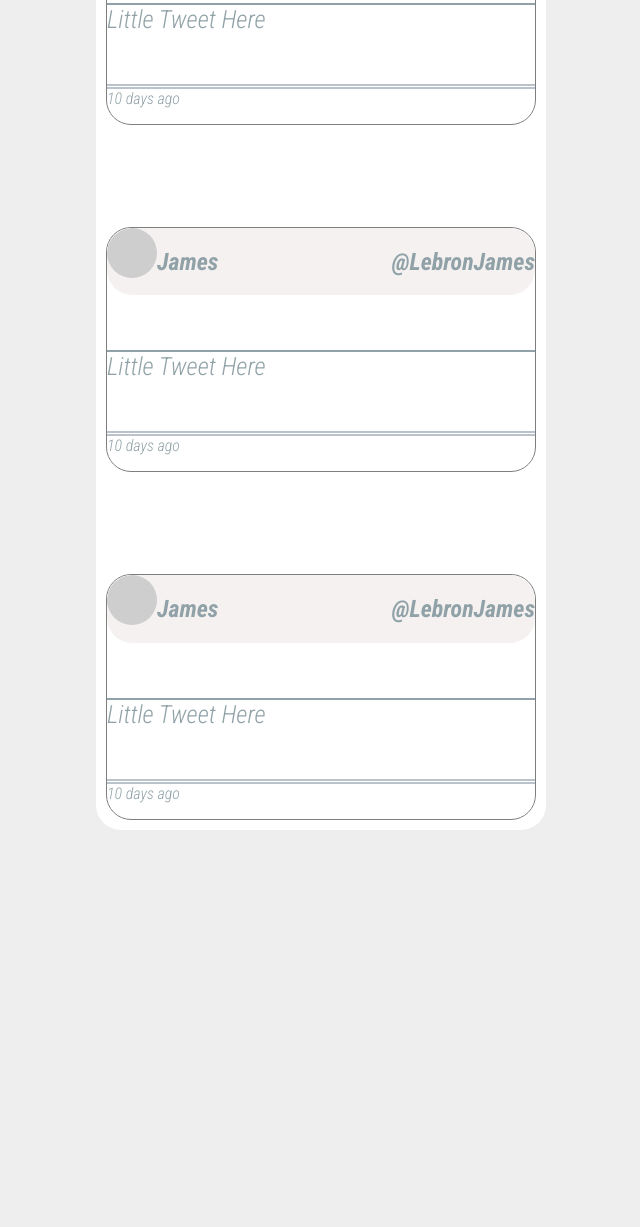
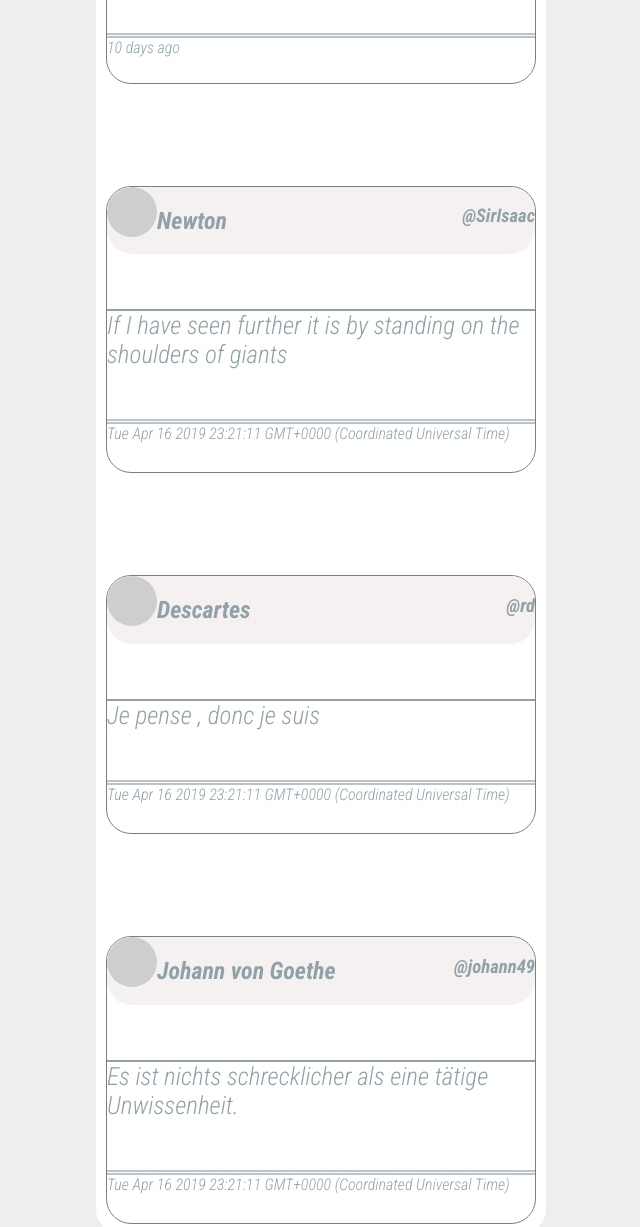
Before and after one commit to petern160/twitter_app, a website: page public/index.html in a window 1280 px wide. Shown: the part 562-1789 px from the top of the page, without its empty margins (319-959 px from the left). Before the commit the page ends 1392 px from the top, so only its background shows below. Drawn offline with Linux system fonts and the light colour scheme; grey boxes are pictures that could not be loaded.

Commit message:
made hardcoded tweets display on page

```diff
--- a/public/index.html
+++ b/public/index.html
@@ -1,5 +1,6 @@
 <!DOCTYPE html>
 <html lang="en">
+
 <head>
   <!-- Meta Information -->
   <title>Tweeter - Home Page</title>
@@ -12,7 +13,8 @@
 
 
   <!-- font awesome -->
-    <link rel="stylesheet" href="https://use.fontawesome.com/releases/v5.8.1/css/all.css" integrity="sha384-50oBUHEmvpQ+1lW4y57PTFmhCaXp0ML5d60M1M7uH2+nqUivzIebhndOJK28anvf" crossorigin="anonymous">
+  <link rel="stylesheet" href="https://use.fontawesome.com/releases/v5.8.1/css/all.css"
+    integrity="sha384-50oBUHEmvpQ+1lW4y57PTFmhCaXp0ML5d60M1M7uH2+nqUivzIebhndOJK28anvf" crossorigin="anonymous">
 
   <!-- nav css styling -->
   <link rel="stylesheet" href="/styles/nav.css" type="text/css" />
@@ -40,14 +42,14 @@
     <img class="logo" src="/images/bird.png">
     <span class="header">Tweeter</span>
   </nav>
-    <p>is this the proper font</p>
+
   <!-- Page-specific (main) content here -->
   <main class="container">
 
     <section class="new-tweet">
-          <h2 class="title-form" >Compose Tweet</h2>
-          <form class="form" method="POST" action='/tweets' Content-Type: application/x-www-form-urlencoded>
-            <textarea id="inputcount" class="textarea" name="text" placeholder="What are you humming about?"></textarea>
+      <h2 class="title-form">Compose Tweet</h2>
+      <form class="form" method="POST" action='/tweets' Content-Type: application/x-www-form-urlencoded> <textarea
+        id="inputcount" class="textarea" name="text" placeholder="What are you humming about?"></textarea>
         <input type="submit" class="button" value="Tweet">
         <span id="count" class="counter"></span>
 
@@ -56,29 +58,12 @@
     </section>
 
 
-        <section>
+    <section class="tweets">
       <div class="tweetsmade">
         <div class="tweetbackground">
           <img src="https://i.ytimg.com/vi/opKg3fyqWt4/hqdefault.jpg" alt="Avatar" class="avatar">
-            <h2 class="twitterhandle" >James</h2><h2 class="twitteruser">@LebronJames</h2>
-          </div>
-
-              <p class="tweetcontext">Little Tweet Here</p>
-
-              <p class="daycount">10 days ago
-                <i id="icon" class="fas fa-flag"></i>
-                <i id="icon"class="fas fa-retweet"></i>
-                <i id="icon"class="fas fa-heart"></i>
-              </p>
-
-            </div>
-          </section>
-
-          <section>
-              <div class="tweetsmade">
-                <div class="tweetbackground">
-                    <img src="https://i.ytimg.com/vi/opKg3fyqWt4/hqdefault.jpg" alt="Avatar" class="avatar">
-                <h2 class="twitterhandle" >James</h2><h2 class="twitteruser">@LebronJames</h2>
+          <h2 class="twitterhandle">James</h2>
+          <h3 class="twitteruser">@LebronJames</h3>
         </div>
 
         <p class="tweetcontext">Little Tweet Here</p>
@@ -88,25 +73,13 @@
           <i id="icon" class="fas fa-retweet"></i>
           <i id="icon" class="fas fa-heart"></i>
         </p>
-                </div>
 
-                <section>
-                    <div class="tweetsmade">
-                      <div class="tweetbackground">
-                          <img src="https://i.ytimg.com/vi/opKg3fyqWt4/hqdefault.jpg" alt="Avatar" class="avatar">
-                      <h2 class="twitterhandle" >James</h2><h2 class="twitteruser">@LebronJames</h2>
-                    </div>
-
-                        <p class="tweetcontext">Little Tweet Here</p>
-
-                        <p class="daycount">10 days ago
-                          <i id="icon" class="fas fa-flag"></i>
-                          <i id="icon" class="fas fa-retweet"></i>
-                          <i  id="icon" class="fas fa-heart"></i></p>
       </div>
     </section>
-              </section>
+
+
   </main>
 
 </body>
+
 </html>
--- a/public/scripts/app.js
+++ b/public/scripts/app.js
@@ -4,13 +4,15 @@
  * Reminder: Use (and do all your DOM work in) jQuery's document ready function
  */
 
-// $( ".textarea" ).keypress(function() {
-//     console.log( "Handler for .keypress() called." );
-//   });
 
-//   $(".button").on('click', function() {
-//     console.log(this); //The this keyword is a reference to the button
-//   });
+
+  $(function(){
+      function renderTweets(tweets){
+          for (let key in tweets){
+            let $tweet = createTweetElement(tweets[key]);
+            $('.container').append($tweet)
+          }
+      }
 
     const tweetData = {
         "user": {
@@ -25,28 +27,111 @@
         "content": {
           "text": "If I have seen further it is by standing on the shoulders of giants"
         },
-    "created_at": 1461116232227
+        "created_at": new Date()
       }
-  $(function(){
 
-//   function renderTweets(tweets) {
-//     // loops through tweets
-//       // calls createTweetElement for each tweet
-//       // takes return value and appends it to the tweets container
-//   }
 
-//   function createTweetElement(tweet) {
-//     let $tweet = $('<article>').addClass('tweet');
-//     // ...
-//     return $tweet;
-//   }
+      function createTweetElement(tweet) {
+        const section = $('<section>').addClass("tweets")
+        const div1 = $('<div>').addClass("tweetsmade")
+        const div2 = $('<div>').addClass("tweetbackground")
+        const img = $('<img>').addClass("avatar")
+        const h2 = $('<h2>').addClass("twitterhandle")
+        const h3 = $('<h3>').addClass("twitteruser")
+        const p = $('<p>').addClass("tweetcontext")
+        const pTwo = $('<div>').addClass("daycount")
+        const iOne = $('<i>').addClass("fas fa-flag")
+        const iTwo = $('<i>').addClass("fas fa-retweet")
+        const iThree = $('<i>').addClass("fas fa-heart")
 
-//
 
-    $.each(tweetData, function () {
-    $.each(this, function (name, value) {
-    console.log(name + '=' + value);
-    });
-    });
+
+
+
+        section.append(div1)
+        div1.append(div2)
+        div2.append(img)
+        div2.append(h2)
+        div2.append(h3)
+
+
+        div1.append(p)
+        div1.append(pTwo)
+
+
+
+
+
+        iOne.attr('id', 'icon')
+        iTwo.attr('id', 'icon')
+        iThree.attr('id', 'icon')
+        img.attr('src', tweet.user.avatars.small)
+        h2.html(tweet.user.name)
+        h3.html(tweet.user.handle)
+        pTwo.html(tweet.created_at)
+        pTwo.append(iOne)
+        pTwo.append(iTwo)
+        pTwo.append(iThree)
+
+
+        p.html(tweet.content.text)
+        return section;
+      }
+
+      const data = [
+        {
+          "user": {
+            "name": "Newton",
+            "avatars": {
+              "small":   "https://vanillicon.com/788e533873e80d2002fa14e1412b4188_50.png",
+              "regular": "https://vanillicon.com/788e533873e80d2002fa14e1412b4188.png",
+              "large":   "https://vanillicon.com/788e533873e80d2002fa14e1412b4188_200.png"
+            },
+            "handle": "@SirIsaac"
+          },
+          "content": {
+            "text": "If I have seen further it is by standing on the shoulders of giants"
+          },
+          "created_at": new Date()
+        },
+        {
+          "user": {
+            "name": "Descartes",
+            "avatars": {
+              "small":   "https://vanillicon.com/7b89b0d8280b93e2ba68841436c0bebc_50.png",
+              "regular": "https://vanillicon.com/7b89b0d8280b93e2ba68841436c0bebc.png",
+              "large":   "https://vanillicon.com/7b89b0d8280b93e2ba68841436c0bebc_200.png"
+            },
+            "handle": "@rd" },
+          "content": {
+            "text": "Je pense , donc je suis"
+          },
+          "created_at": new Date()
+        },
+        {
+          "user": {
+            "name": "Johann von Goethe",
+            "avatars": {
+              "small":   "https://vanillicon.com/d55cf8e18b47d4baaf60c006a0de39e1_50.png",
+              "regular": "https://vanillicon.com/d55cf8e18b47d4baaf60c006a0de39e1.png",
+              "large":   "https://vanillicon.com/d55cf8e18b47d4baaf60c006a0de39e1_200.png"
+            },
+            "handle": "@johann49"
+          },
+          "content": {
+            "text": "Es ist nichts schrecklicher als eine tätige Unwissenheit."
+          },
+          "created_at": new Date()
+        }
+      ];
+
+
+
+
+          // calls createTweetElement for each tweet
+          // takes return value and appends it to the tweets container
+
+          renderTweets(data);
+
 
 });
--- a/public/styles/new-tweet.css
+++ b/public/styles/new-tweet.css
@@ -82,8 +82,8 @@
   .tweetsmade:hover #icon  {
     opacity: 1;
   }
-  .daycount:hover .edit {
-	display: block;
+  .daycount {
+    padding-bottom:10px
 }
 .avatar {
     /* vertical-align: middle; */
```
Lines whose indentation alone changed are shown as unchanged.
